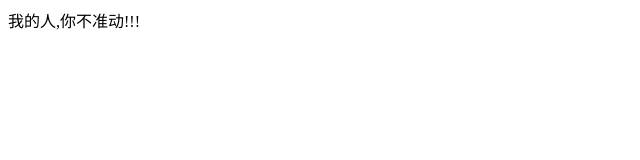
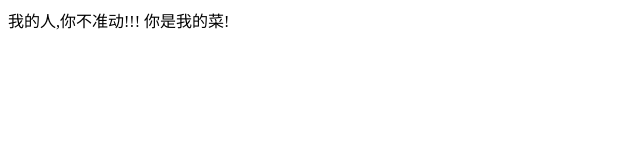
Before and after one commit to 2483087399s/2483087399s.github.io, a plain HTML site: page index.html in a window 1280 px wide. Shown: the whole page, without its empty margins (0-640 px from the left). Drawn offline with Linux system fonts and the light colour scheme.

Commit message:
第三次修改

```diff
--- a/index.html
+++ b/index.html
@@ -6,5 +6,6 @@
 	</head>
 	<body>
 		我的人,你不准动!!!
+		你是我的菜!
 	</body>
 </html>
```
Also changed, not shown: 1 other file.
